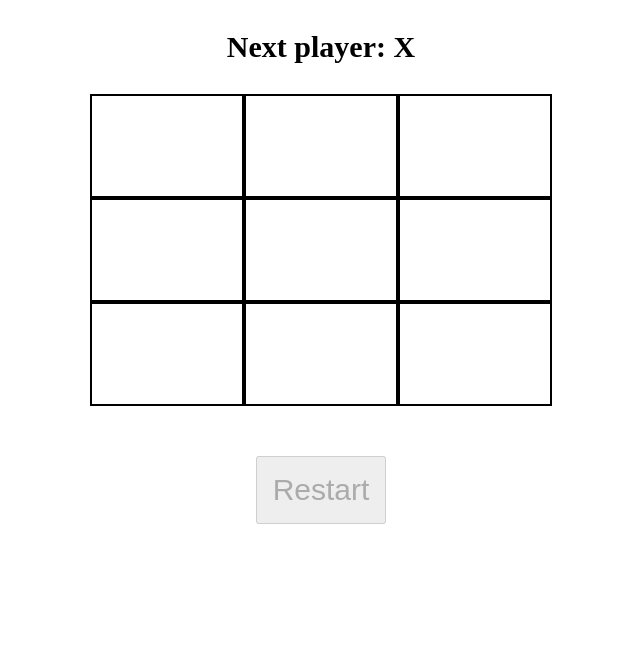
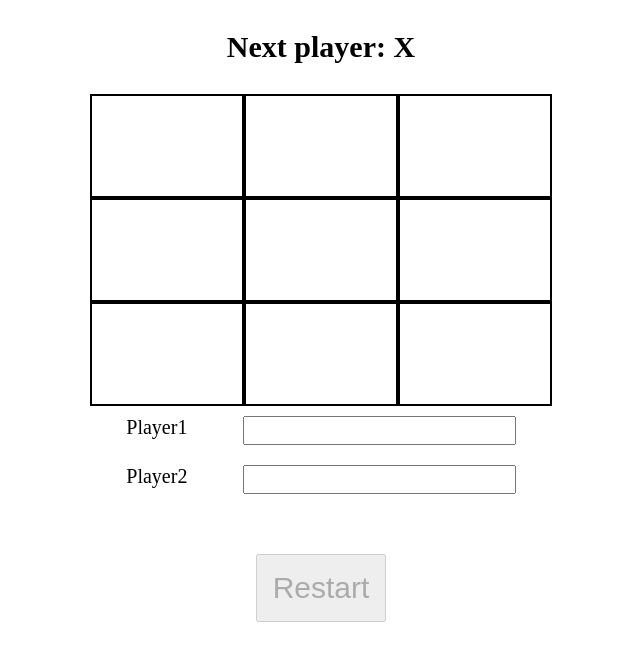
Before and after one commit to sergiokag/vue-tic-tac-toe, a Vue app: page / in a window 1280 px wide. Shown: the top 660 px of the page, without its empty margins (319-959 px from the left). Built offline with nearby package versions, Linux system fonts and the light colour scheme.

Commit message:
Add input players

```diff
--- a/src/containers/Board.vue
+++ b/src/containers/Board.vue
@@ -4,7 +4,7 @@
     <p class="text-center" v-if="!winner">
       Next player: {{ xIsNext ? "X" : "O" }}
     </p>
-    <p class="text-center" v-else>Winner: {{ winner }}</p>
+    <p class="text-center" v-else>Winner: {{ playerName }}</p>
   </div>
 
   <!-- Squares -->
@@ -16,6 +16,17 @@
       :index="i"
       @value-changed="onValueChange($event)"
     ></Square>
+  </div>
+
+  <!-- Players -->
+  <div class="row">
+    <label for="player1">Player1</label>
+    <input type="text" id="player1" v-model="player1" />
+  </div>
+
+  <div class="row">
+    <label for="player2">Player2</label>
+    <input type="text" id="player2" v-model="player2" />
   </div>
 
   <!-- Game restart button -->
@@ -40,6 +51,8 @@ export default {
       squares: Array(9).fill(null),
       xIsNext: true,
       winner: null,
+      player1: null,
+      player2: null,
     };
   },
   methods: {
@@ -70,6 +83,17 @@ export default {
       this.squares = Array(9).fill(null);
       this.xIsNext = true;
       this.winner = null;
+      this.player1 = null;
+      this.player2 = null;
+    },
+  },
+  computed: {
+    playerName() {
+      return this.winner && this.winner === "X"
+        ? this.player1
+        : this.winner === "O"
+        ? this.player2
+        : "Draw";
     },
   },
 };
@@ -99,4 +123,15 @@ export default {
 .text-center {
   text-align: center;
 }
+
+.row {
+  display: flex;
+  justify-content: space-evenly;
+  padding: 10px 0;
+  font-size: 20px;
+}
+
+.row input {
+  font-size: 20px;
+}
 </style>
```
